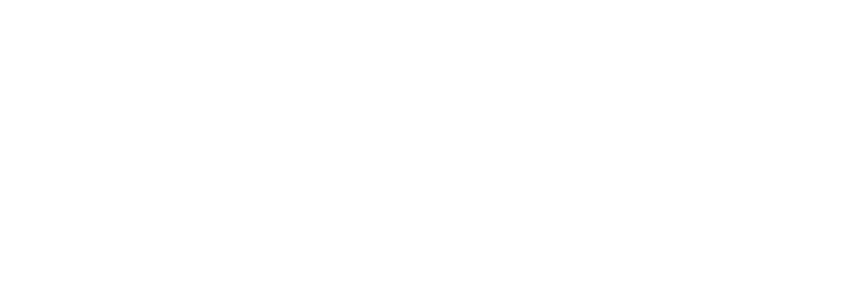
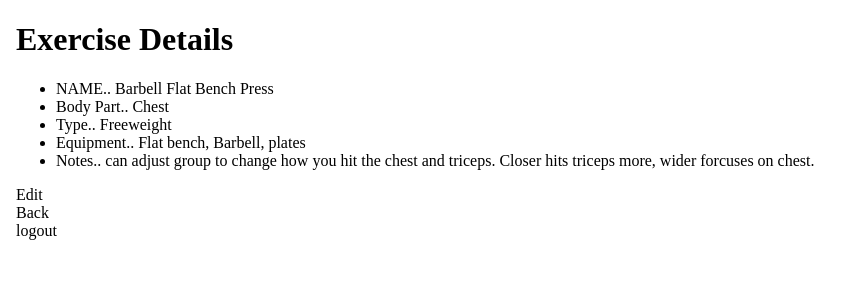
Before and after one commit to clarkhyde/workoutapp, a React (Create React App) app in the folder client/: page /exercisedetails in a window 1280 px wide. Shown: the top 300 px of the page, without its empty margins (0-861 px from the left). Built offline with nearby package versions, Linux system fonts and the light colour scheme.

Commit message:
set up route for exercise details page and basic layout

```diff
--- a/client/src/App.js
+++ b/client/src/App.js
@@ -2,6 +2,7 @@
 import LandingPage from './Components/LandingPage/LandingPage';
 import RegistrationPage from './Components/RegistrationPage/RegistrationPage';
 import LoginPage from './Components/LoginPage/LoginPage.js';
+import ExerciseDetails from './Components/IndividualExercise/ExerciseDetails';
 
 function App() {
   return (
@@ -11,6 +12,7 @@
           <Route exact path = "/" component = {LandingPage}/>
           <Route path = "/register" component = {RegistrationPage}/>
           <Route path = "/login" component = {LoginPage}/>
+          <Route path = "/exercisedetails" component = {ExerciseDetails}/>
         </Switch>
       </BrowserRouter>
     </body>
--- /dev/null
+++ b/client/src/Components/IndividualExercise/ExerciseDetails.js
@@ -0,0 +1,23 @@
+
+import React from 'react';
+
+const ExerciseDetails = () => {
+    return (
+        <div>
+            <h1>Exercise Details</h1>
+            <ul className = "">
+                <li className = "">NAME.. Barbell Flat Bench Press</li>
+                <li className = "">Body Part.. Chest</li>
+                <li className = "">Type.. Freeweight</li>
+                <li className = "">Equipment.. Flat bench, Barbell, plates</li>
+                <li className = "">Notes.. can adjust group to change how you hit the chest and triceps. Closer hits triceps more, wider forcuses on chest. </li>
+            </ul>
+
+            <div> Edit</div>
+            <div>Back</div>
+            <div>logout</div>
+        </div>
+    );
+};
+
+export default ExerciseDetails;
```
Also changed, not shown: client/src/Components/IndividualExercise/ExerciseDetails.scss (added), client/src/Components/IndividualExercise/IndividualExercise.js (deleted), client/src/Components/IndividualExercise/IndividualExercise.scss (deleted).
